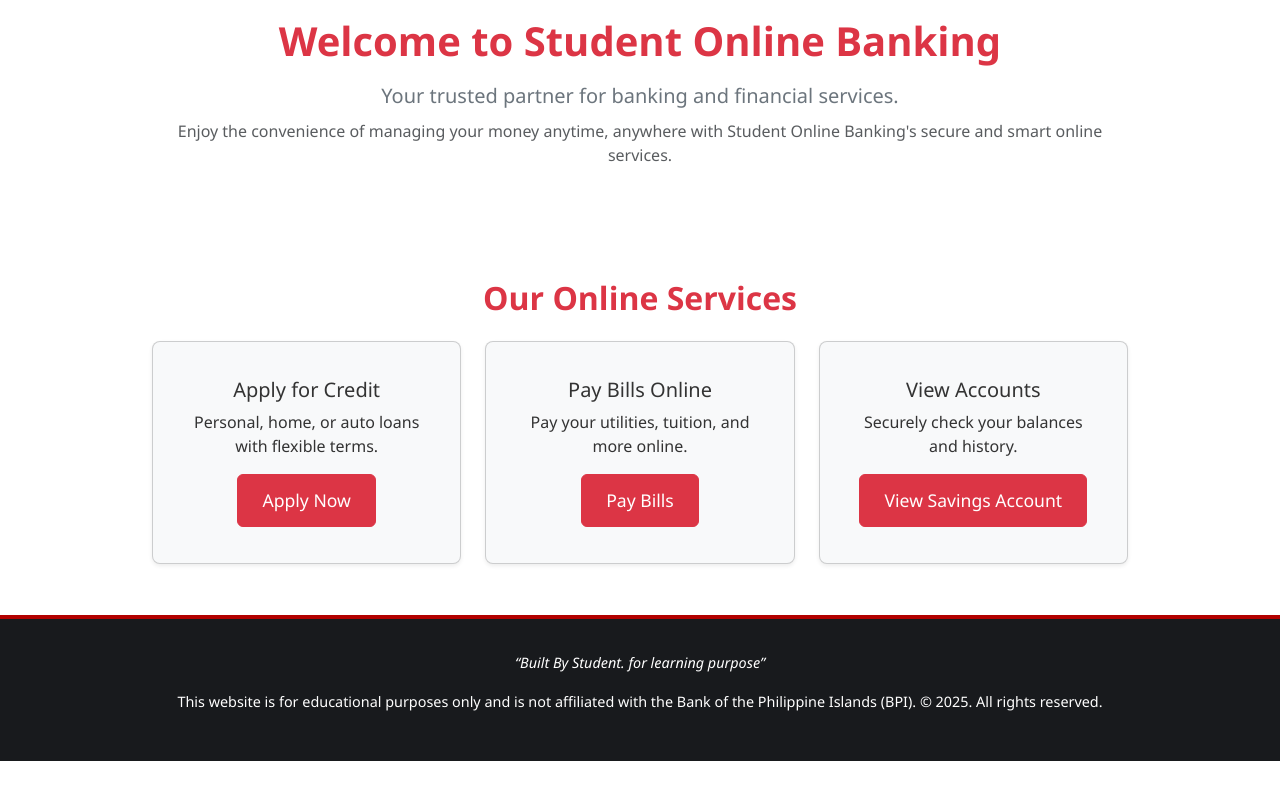
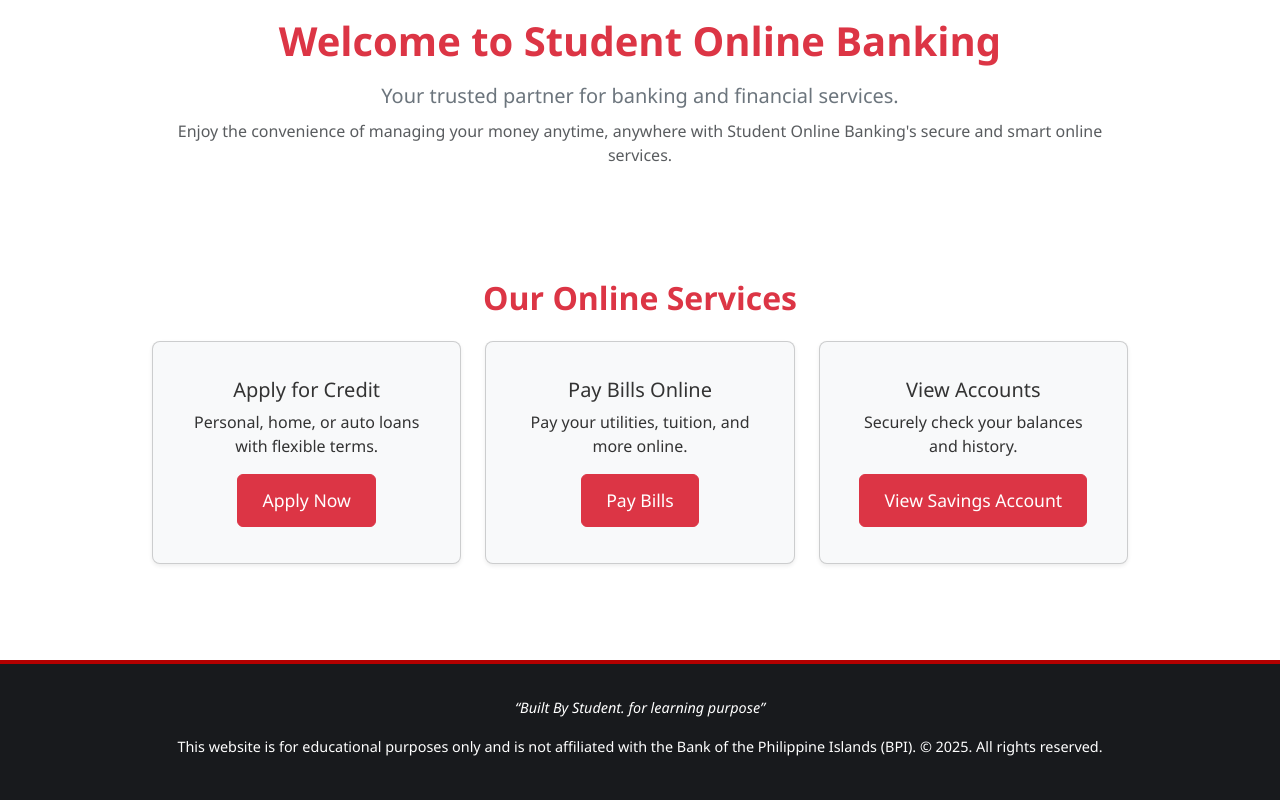
Before and after one commit to MariaaChua22/See.FinalProject, a plain HTML site: page home.html in a window 1280 px wide. Shown: the part 784-1584 px from the top of the page. Before the commit the page ends 1545 px from the top, so only its background shows below. Drawn offline with nearby package versions, Linux system fonts and the light colour scheme.

Commit message:
Update style.css

```diff
--- a/style.css
+++ b/style.css
@@ -154,19 +154,19 @@ section .btn-danger
   transition: 0.3s;
 }
 
+
 /* Footer */
-footer
-{
+footer {
   background-color: #181a1d;
   color: #ffffff;
   padding: 2rem;
   font-size: 0.9rem;
   text-align: center;
   border-top: 4px solid #b20000;
-  margin-top: 3rem;
-  margin: 0.2rem 0;
+  margin: 3rem 0 0 0; /* top, right, bottom, left */
   line-height: 1.6;
 }
+
 
 /* == Form Styling for Credit & Pay Bills == */
 .form-container,
```
